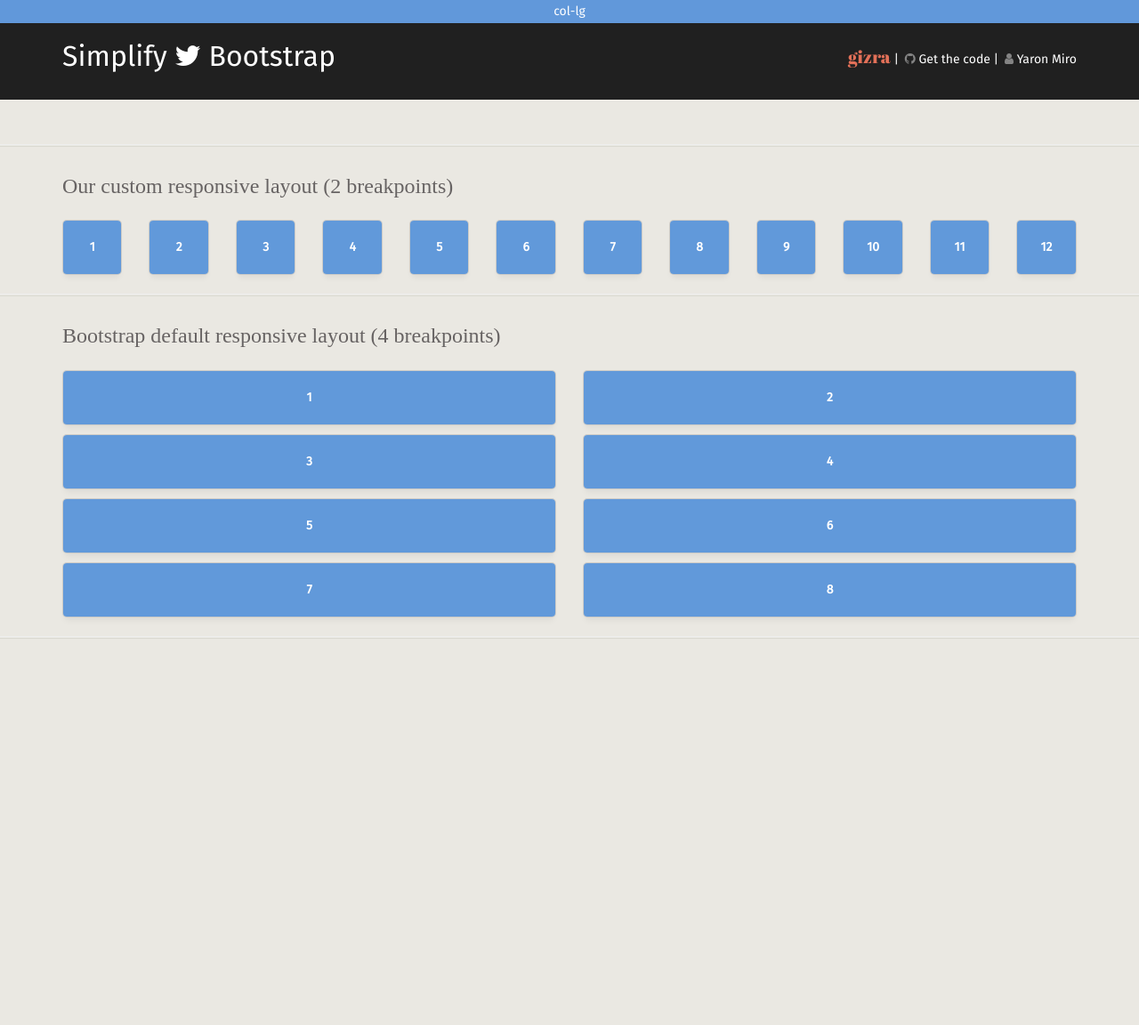
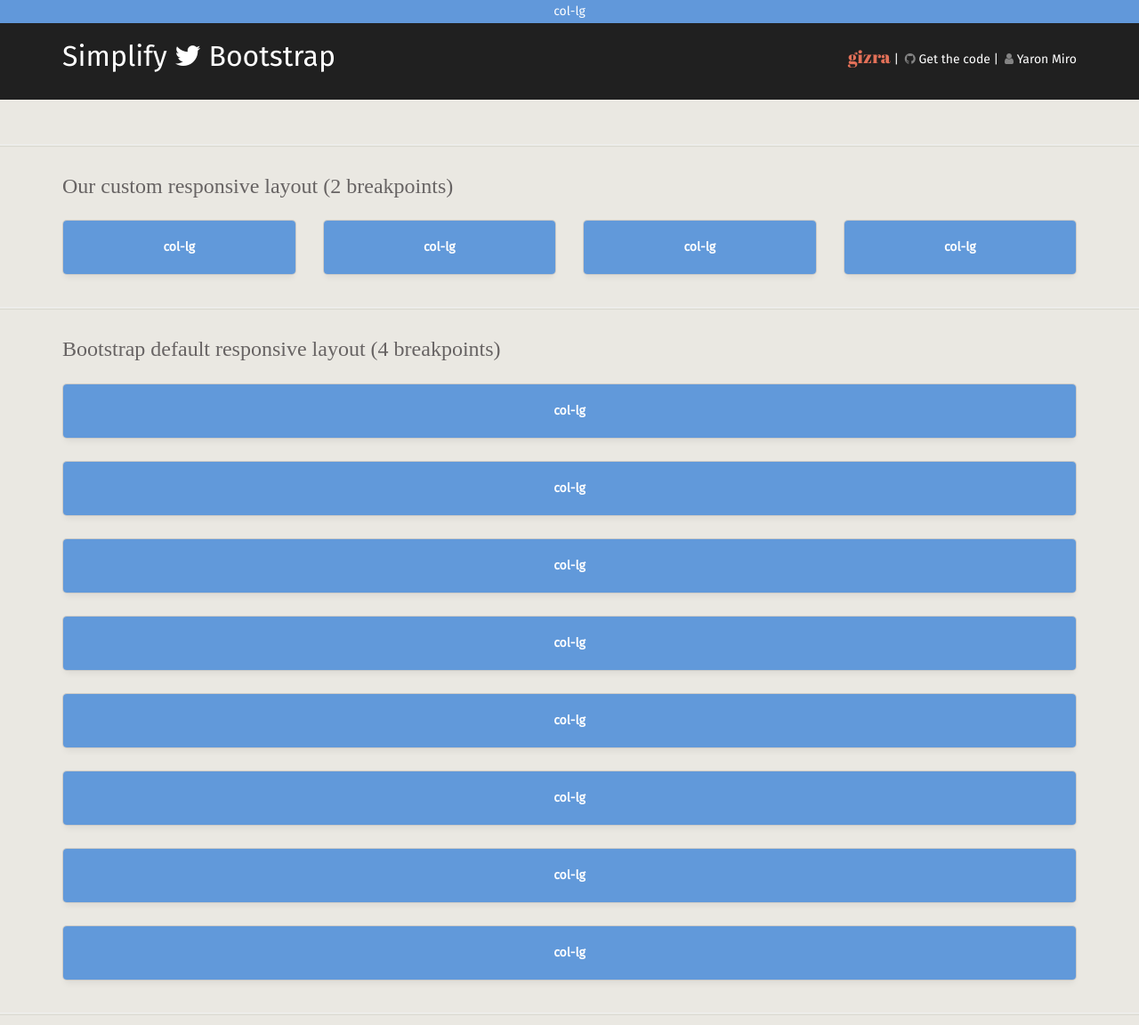
Before and after one commit to Gizra/bootstrap-responsive, a Jekyll site: the page built from src/index.html, in a window 1280 px wide. Shown: the whole page at 89% size. Built offline with Jekyll 4.4.1, drawn with Linux system fonts in a browser that asks for light colours; nearby versions of some CDN libraries; some web fonts are replaced; Markdown is read by kramdown in place of the engine named in the settings; before the commit the page ends 900 px from its top, so only the background shows below that.

Commit message:
more style

```diff
--- a/src/_includes/examples/bootstrap-default-layout.html
+++ b/src/_includes/examples/bootstrap-default-layout.html
@@ -4,29 +4,29 @@
 <div class="col-xs-12">
   <div class="wrapper text-center">
     <div class="row">
-      <div class="box col-xs-3 col-sm-6">
-        <div>1</div>
+      <div class="box col-xs-3 col-sm-6 col-lg-12">
+        <div>{% include examples/col-list.html %}</div>
       </div>
-      <div class="box col-xs-3 col-sm-6">
-        <div>2</div>
+      <div class="box col-xs-3 col-sm-6 col-lg-12">
+        <div>{% include examples/col-list.html %}</div>
       </div>
-      <div class="box col-xs-3 col-sm-6">
-        <div>3</div>
+      <div class="box col-xs-3 col-sm-6 col-lg-12">
+        <div>{% include examples/col-list.html %}</div>
       </div>
-      <div class="box col-xs-3 col-sm-6">
-        <div>4</div>
+      <div class="box col-xs-3 col-sm-6 col-lg-12">
+        <div>{% include examples/col-list.html %}</div>
       </div>
-      <div class="box col-xs-3 col-sm-6">
-        <div>5</div>
+      <div class="box col-xs-3 col-sm-6 col-lg-12">
+        <div>{% include examples/col-list.html %}</div>
       </div>
-      <div class="box col-xs-3 col-sm-6">
-        <div>6</div>
+      <div class="box col-xs-3 col-sm-6 col-lg-12">
+        <div>{% include examples/col-list.html %}</div>
       </div>
-      <div class="box col-xs-3 col-sm-6">
-        <div>7</div>
+      <div class="box col-xs-3 col-sm-6 col-lg-12">
+        <div>{% include examples/col-list.html %}</div>
       </div>
-      <div class="box col-xs-3 col-sm-6">
-        <div>8</div>
+      <div class="box col-xs-3 col-sm-6 col-lg-12">
+        <div>{% include examples/col-list.html %}</div>
       </div>
     </div>
   </div>
--- /dev/null
+++ b/src/_includes/examples/col-list.html
@@ -0,0 +1,4 @@
+<span class="visible-xs">col-xs</span>
+<span class="visible-sm">col-sm</span>
+<span class="visible-md">col-md</span>
+<span class="visible-lg">col-lg</span>
--- a/src/_includes/examples/custom-layout.html
+++ b/src/_includes/examples/custom-layout.html
@@ -4,41 +4,17 @@
 <div class="col-xs-12">
   <div class="wrapper text-center">
     <div class="row">
-      <div class="box col-xs-12 col-sm-1">
-        <div>1</div>
+      <div class="box col-xs-6 col-sm-3">
+        <div>{% include examples/col-list.html %}</div>
       </div>
-      <div class="box col-xs-12 col-sm-1">
-        <div>2</div>
+      <div class="box col-xs-6 col-sm-3">
+        <div>{% include examples/col-list.html %}</div>
       </div>
-      <div class="box col-xs-12 col-sm-1">
-        <div>3</div>
+      <div class="box col-xs-6 col-sm-3">
+        <div>{% include examples/col-list.html %}</div>
       </div>
-      <div class="box col-xs-12 col-sm-1">
-        <div>4</div>
-      </div>
-      <div class="box col-xs-12 col-sm-1">
-        <div>5</div>
-      </div>
-      <div class="box col-xs-12 col-sm-1">
-        <div>6</div>
-      </div>
-      <div class="box col-xs-12 col-sm-1">
-        <div>7</div>
-      </div>
-      <div class="box col-xs-12 col-sm-1">
-        <div>8</div>
-      </div>
-      <div class="box col-xs-12 col-sm-1">
-        <div>9</div>
-      </div>
-      <div class="box col-xs-12 col-sm-1">
-        <div>10</div>
-      </div>
-      <div class="box col-xs-12 col-sm-1">
-        <div>11</div>
-      </div>
-      <div class="box col-xs-12 col-sm-1">
-        <div>12</div>
+      <div class="box col-xs-6 col-sm-3">
+        <div>{% include examples/col-list.html %}</div>
       </div>
     </div>
   </div>
--- a/src/assets/scss/style.scss
+++ b/src/assets/scss/style.scss
@@ -26,6 +26,10 @@
   color: $title;
   font-family: 'Droid Serif', serif;
   margin-bottom: 25px;
+
+  @include mobile {
+    text-align: center;
+  }
 }
 
 hr {
@@ -46,7 +50,7 @@
 .wrapper {
   .box {
     div {
-      margin-bottom: 10px;
+      margin-bottom: 25px;
       padding-top: 20px;
       padding-bottom: 20px;
       border: 1px solid rgba(128, 128, 128, 0.28);
```
Also changed, not shown: src/assets/stylesheets/style.css.
